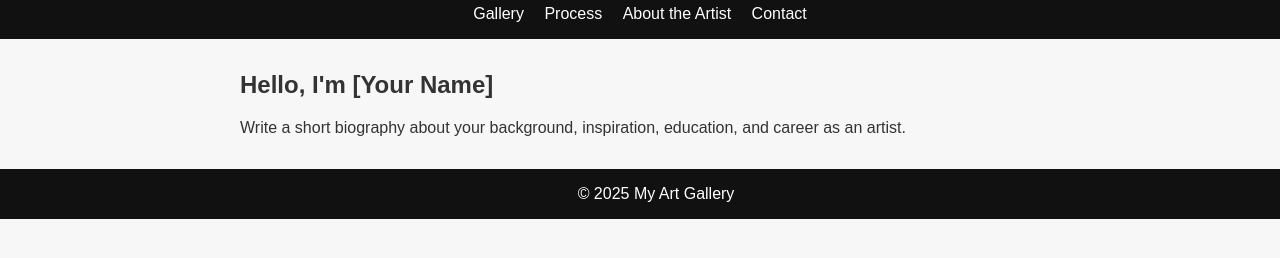
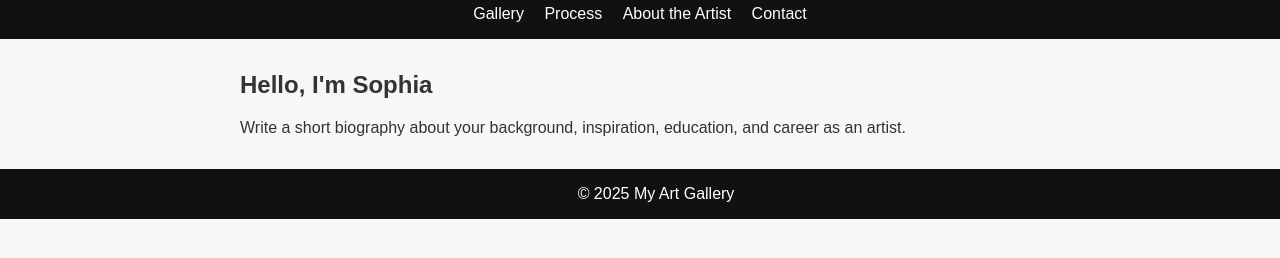
Before and after one commit to Ofwgkta88/Sophia, a plain HTML site: page about.html in a window 1280 px wide. Shown: the part 56-314 px from the top of the page. Drawn offline with Linux system fonts and the light colour scheme; files that its build step writes are made by us from their sources.

Commit message:
Update about.html

```diff
--- a/about.html
+++ b/about.html
@@ -17,7 +17,7 @@
     </nav>
   </header>
   <main>
-    <h2>Hello, I'm [Your Name]</h2>
+    <h2>Hello, I'm Sophia</h2>
     <p>Write a short biography about your background, inspiration, education, and career as an artist.</p>
   </main>
   <footer>
```
